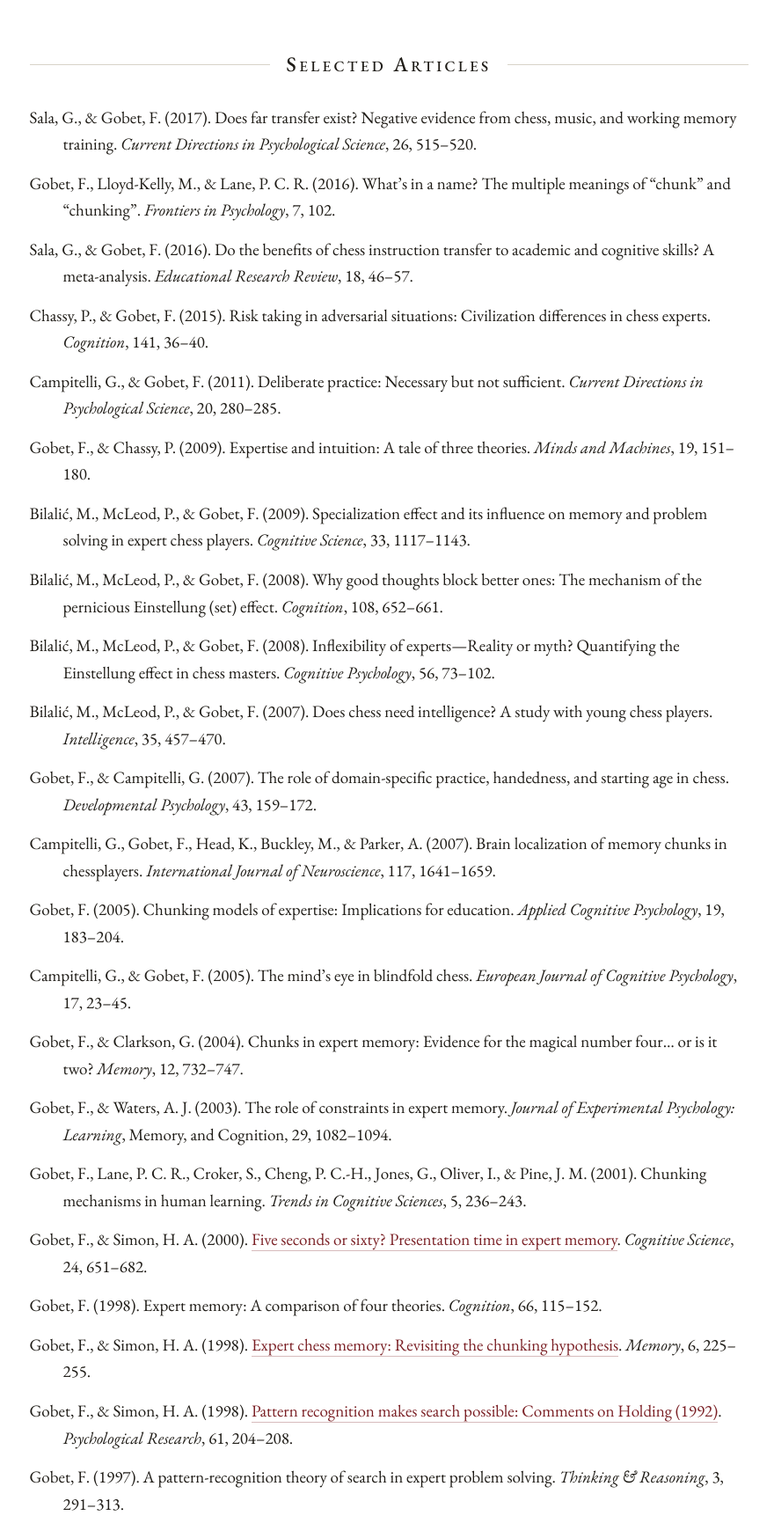
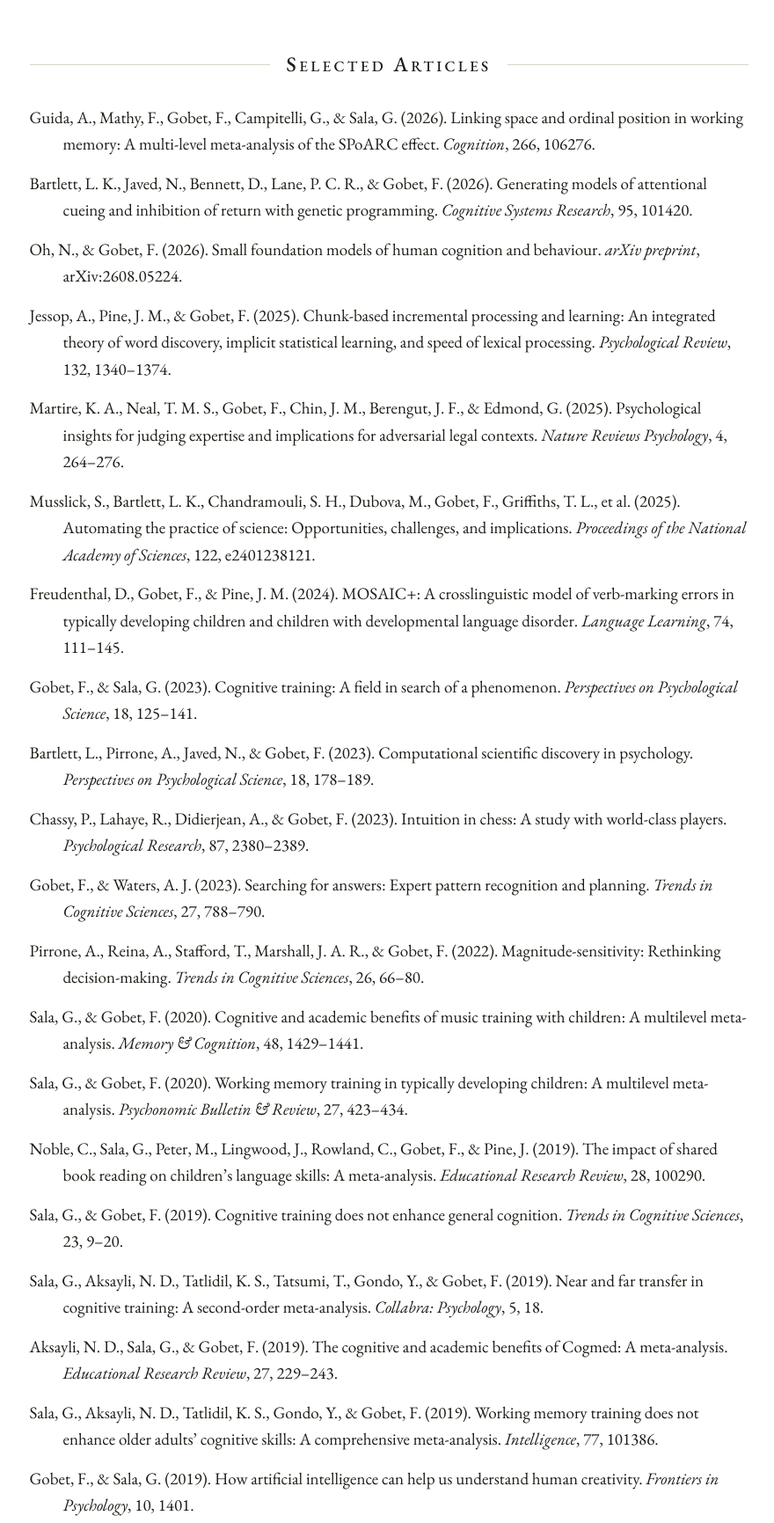
Before and after one commit to fernandgobet/fernandgobet.github.io, a plain HTML site: page publications.html in a window 1280 px wide. Shown: the part 1069-2800 px from the top of the page at 88% size, without its empty margins (198-1078 px from the left). Drawn offline with nearby package versions, Linux system fonts and the light colour scheme.

Commit message:
Update title to Research Associate and extend Selected Articles to 2026
Co-Authored-By: Claude Fable 5.2 <noreply@anthropic.com>

```diff
--- a/publications.html
+++ b/publications.html
@@ -13,7 +13,7 @@
 <body>
 <header class="masthead">
   <h1><a href="/">Fernand Gobet</a></h1>
-  <p>Professorial Research Fellow · London School of Economics</p>
+  <p>Professorial Research Associate · London School of Economics</p>
   <nav>
     <a href="/">About</a>
     <a class="on" aria-current="page" href="publications.html">Publications</a>
@@ -38,6 +38,26 @@
 
   <h2>Selected Articles</h2>
   <ol class="pubs">
+    <li>Guida, A., Mathy, F., Gobet, F., Campitelli, G., &amp; Sala, G. (2026). Linking space and ordinal position in working memory: A multi-level meta-analysis of the SPoARC effect. <i>Cognition</i>, 266, 106276.</li>
+    <li>Bartlett, L. K., Javed, N., Bennett, D., Lane, P. C. R., &amp; Gobet, F. (2026). Generating models of attentional cueing and inhibition of return with genetic programming. <i>Cognitive Systems Research</i>, 95, 101420.</li>
+    <li>Oh, N., &amp; Gobet, F. (2026). Small foundation models of human cognition and behaviour. <i>arXiv preprint</i>, arXiv:2608.05224.</li>
+    <li>Jessop, A., Pine, J. M., &amp; Gobet, F. (2025). Chunk-based incremental processing and learning: An integrated theory of word discovery, implicit statistical learning, and speed of lexical processing. <i>Psychological Review</i>, 132, 1340–1374.</li>
+    <li>Martire, K. A., Neal, T. M. S., Gobet, F., Chin, J. M., Berengut, J. F., &amp; Edmond, G. (2025). Psychological insights for judging expertise and implications for adversarial legal contexts. <i>Nature Reviews Psychology</i>, 4, 264–276.</li>
+    <li>Musslick, S., Bartlett, L. K., Chandramouli, S. H., Dubova, M., Gobet, F., Griffiths, T. L., et al. (2025). Automating the practice of science: Opportunities, challenges, and implications. <i>Proceedings of the National Academy of Sciences</i>, 122, e2401238121.</li>    <li>Freudenthal, D., Gobet, F., &amp; Pine, J. M. (2024). MOSAIC+: A crosslinguistic model of verb-marking errors in typically developing children and children with developmental language disorder. <i>Language Learning</i>, 74, 111–145.</li>    <li>Gobet, F., &amp; Sala, G. (2023). Cognitive training: A field in search of a phenomenon. <i>Perspectives on Psychological Science</i>, 18, 125–141.</li>
+    <li>Bartlett, L., Pirrone, A., Javed, N., &amp; Gobet, F. (2023). Computational scientific discovery in psychology. <i>Perspectives on Psychological Science</i>, 18, 178–189.</li>
+    <li>Chassy, P., Lahaye, R., Didierjean, A., &amp; Gobet, F. (2023). Intuition in chess: A study with world-class players. <i>Psychological Research</i>, 87, 2380–2389.</li>
+    <li>Gobet, F., &amp; Waters, A. J. (2023). Searching for answers: Expert pattern recognition and planning. <i>Trends in Cognitive Sciences</i>, 27, 788–790.</li>
+    <li>Pirrone, A., Reina, A., Stafford, T., Marshall, J. A. R., &amp; Gobet, F. (2022). Magnitude-sensitivity: Rethinking decision-making. <i>Trends in Cognitive Sciences</i>, 26, 66–80.</li>
+    <li>Sala, G., &amp; Gobet, F. (2020). Cognitive and academic benefits of music training with children: A multilevel meta-analysis. <i>Memory &amp; Cognition</i>, 48, 1429–1441.</li>
+    <li>Sala, G., &amp; Gobet, F. (2020). Working memory training in typically developing children: A multilevel meta-analysis. <i>Psychonomic Bulletin &amp; Review</i>, 27, 423–434.</li>
+    <li>Noble, C., Sala, G., Peter, M., Lingwood, J., Rowland, C., Gobet, F., &amp; Pine, J. (2019). The impact of shared book reading on children’s language skills: A meta-analysis. <i>Educational Research Review</i>, 28, 100290.</li>
+    <li>Sala, G., &amp; Gobet, F. (2019). Cognitive training does not enhance general cognition. <i>Trends in Cognitive Sciences</i>, 23, 9–20.</li>
+    <li>Sala, G., Aksayli, N. D., Tatlidil, K. S., Tatsumi, T., Gondo, Y., &amp; Gobet, F. (2019). Near and far transfer in cognitive training: A second-order meta-analysis. <i>Collabra: Psychology</i>, 5, 18.</li>
+    <li>Aksayli, N. D., Sala, G., &amp; Gobet, F. (2019). The cognitive and academic benefits of Cogmed: A meta-analysis. <i>Educational Research Review</i>, 27, 229–243.</li>
+    <li>Sala, G., Aksayli, N. D., Tatlidil, K. S., Gondo, Y., &amp; Gobet, F. (2019). Working memory training does not enhance older adults’ cognitive skills: A comprehensive meta-analysis. <i>Intelligence</i>, 77, 101386.</li>
+    <li>Gobet, F., &amp; Sala, G. (2019). How artificial intelligence can help us understand human creativity. <i>Frontiers in Psychology</i>, 10, 1401.</li>
+    <li>Sala, G., Tatlidil, K. S., &amp; Gobet, F. (2018). Video game training does not enhance cognitive ability: A comprehensive meta-analytic investigation. <i>Psychological Bulletin</i>, 144, 111–139.</li>
+    <li>Gobet, F. (2018). The future of expertise: The need for a multidisciplinary approach. <i>Journal of Expertise</i>, 1, 107–113.</li>
     <li>Sala, G., &amp; Gobet, F. (2017). Does far transfer exist? Negative evidence from chess, music, and working memory training. <i>Current Directions in Psychological Science</i>, 26, 515–520.</li>
     <li>Gobet, F., Lloyd-Kelly, M., &amp; Lane, P. C. R. (2016). What’s in a name? The multiple meanings of “chunk” and “chunking”. <i>Frontiers in Psychology</i>, 7, 102.</li>
     <li>Sala, G., &amp; Gobet, F. (2016). Do the benefits of chess instruction transfer to academic and cognitive skills? A meta-analysis. <i>Educational Research Review</i>, 18, 46–57.</li>
```
Also changed, not shown: index.html (+2 -2 lines).
